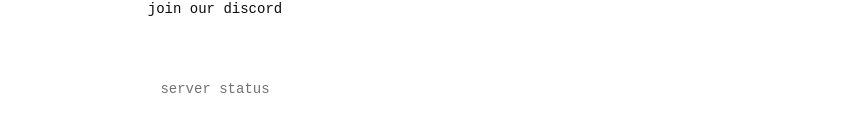
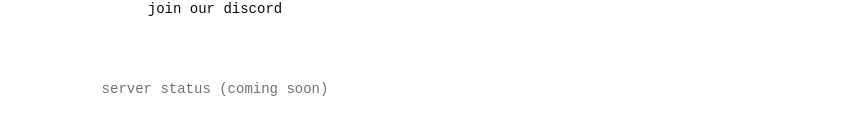
Before and after one commit to rustroam/website, a Next.js app: page / in a window 1280 px wide. Shown: the part 443-578 px from the top of the page, without its empty margins (425-1280 px from the left). Built offline with nearby package versions, Linux system fonts and the light colour scheme.

Commit message:
fix(ui): update ServerStatus message to indicate upcoming feature
- Changed the ServerStatus component to reflect that the feature is coming soon.

```diff
--- a/src/components/core/home/server-status.tsx
+++ b/src/components/core/home/server-status.tsx
@@ -1,3 +1,5 @@
 export function ServerStatus() {
-  return <p className='text-muted-foreground text-sm'>server status</p>;
+  return (
+    <p className="text-muted-foreground text-sm">server status (coming soon)</p>
+  );
 }
```
